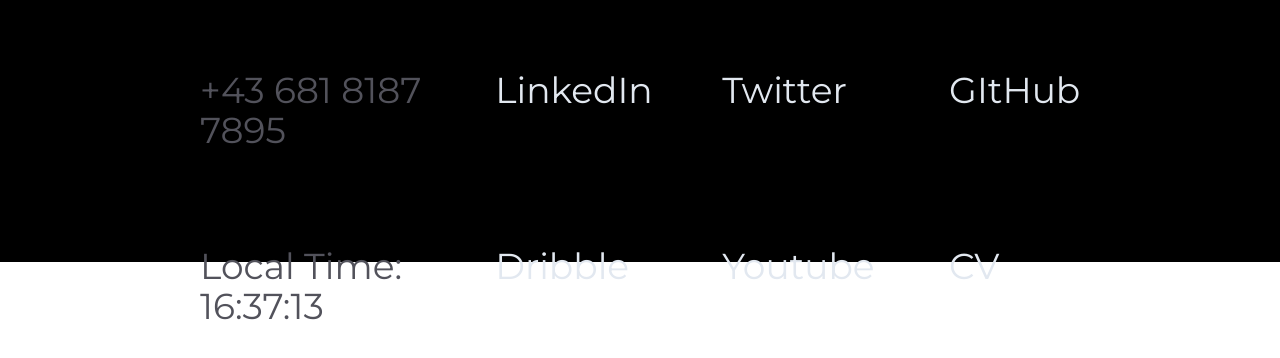
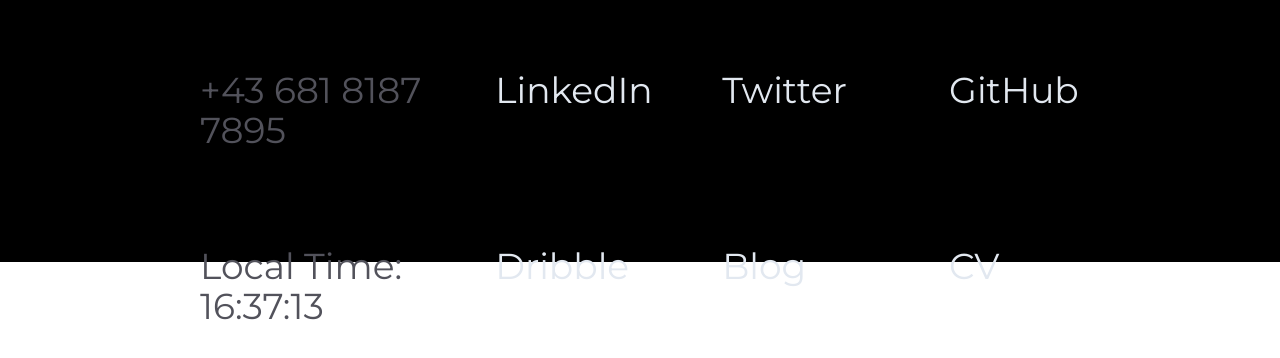
Before and after one commit to enes-96/portfolio, a React (Create React App) app: page / in a window 1280 px wide. Shown: the part 3492-3850 px from the top of the page. Built offline with nearby package versions, Linux system fonts and the light colour scheme.

Commit message:
inital commit

```diff
--- a/package.json
+++ b/package.json
@@ -12,6 +12,7 @@
     "react": "^18.2.0",
     "react-dom": "^18.2.0",
     "react-icons": "^4.8.0",
+    "react-infinite-scroll-component": "^6.1.0",
     "react-scripts": "5.0.1",
     "react-scroll": "^1.8.9",
     "typewriter-effect": "^2.19.0",
--- a/src/App.js
+++ b/src/App.js
@@ -6,7 +6,7 @@
 import Contact from "./components/Contact";
 function App() {
   return (
-    <div className="App  text-white scroll ">
+    <div className="App  text-white">
       <Cursor />
       <Navbar />
       <HeroHeader />
--- a/src/components/Contact.jsx
+++ b/src/components/Contact.jsx
@@ -57,21 +57,45 @@
             <a
               target="_blank"
               rel="noopener noreferrer"
-              href="https://www.linkedin.com/in/enes-eren-3a5489254/"
+              href="https://www.linkedin.com/in/enes-eren-780373274/"
             >
               LinkedIn
             </a>
             <a
               target="_blank"
               rel="noopener noreferrer"
-              href="https://www.linkedin.com/in/enes-eren-3a5489254/"
+              href="https://twitter.com/eneserendev"
             >
               Twitter
             </a>
-            <a href="github.com">GItHub</a>
-            <a href="dribble.com">Dribble</a>
-            <a href="youtubecom">Youtube</a>
-            <a href="cv">CV</a>
+            <a
+              target="_blank"
+              rel="noopener noreferrer"
+              href="https://github.com/enes-96"
+            >
+              GitHub
+            </a>
+            <a
+              target="_blank"
+              rel="noopener noreferrer"
+              href=" https://dribbble.com/eneseren"
+            >
+              Dribble
+            </a>
+            <a
+              target="_blank"
+              rel="noopener noreferrer"
+              href=" https://dribbble.com/eneseren"
+            >
+              Blog
+            </a>{" "}
+            <a
+              target="_blank"
+              rel="noopener noreferrer"
+              href=" https://dribbble.com/eneseren"
+            >
+              CV
+            </a>{" "}
           </div>
         </div>
       </div>
--- a/src/components/HeroHeader.jsx
+++ b/src/components/HeroHeader.jsx
@@ -50,7 +50,7 @@
           <BsGithub className="" />
         </a>
         <a
-          href="https://www.linkedin.com/in/enes-eren-3a5489254/"
+          href="https://www.linkedin.com/in/enes-eren-780373274/"
           target="_blank"
           rel="noopener noreferrer"
           id="hero-lkin-logo"
--- a/src/components/Navbar.jsx
+++ b/src/components/Navbar.jsx
@@ -14,10 +14,12 @@
   const [scrolled, setScrolled] = useState(false);
 
   function handleItemClick(itemId) {
-    setSelectedItemId(itemId);
-
     const section = document.getElementById(itemId);
-    section.scrollIntoView({ behavior: "smooth" });
+    if (section) {
+      // Wait for the scroll animation to complete before updating selectedItemId
+      setTimeout(() => setSelectedItemId(itemId), 500);
+      section.scrollIntoView({ behavior: "smooth" });
+    }
   }
 
   function handleMouseEnter(item) {
@@ -123,9 +125,9 @@
               onMouseOut={handleItemHoverLeave}
               className={`rounded-full py-4 px-8 relative  ${
                 isSelected
-                  ? " rounded-3xl bg-blue-800 text-white transition-all duration-600"
+                  ? " rounded-3xl bg-blue-800 text-white "
                   : isMouseOver || isHoveredItem
-                  ? "text-white transition-all duration-600"
+                  ? "text-white "
                   : "focus:bg-zinc-800"
               }`}
               style={styles}
```
Also changed, not shown: 1 other file (tests, documents, lock files or other folders).
